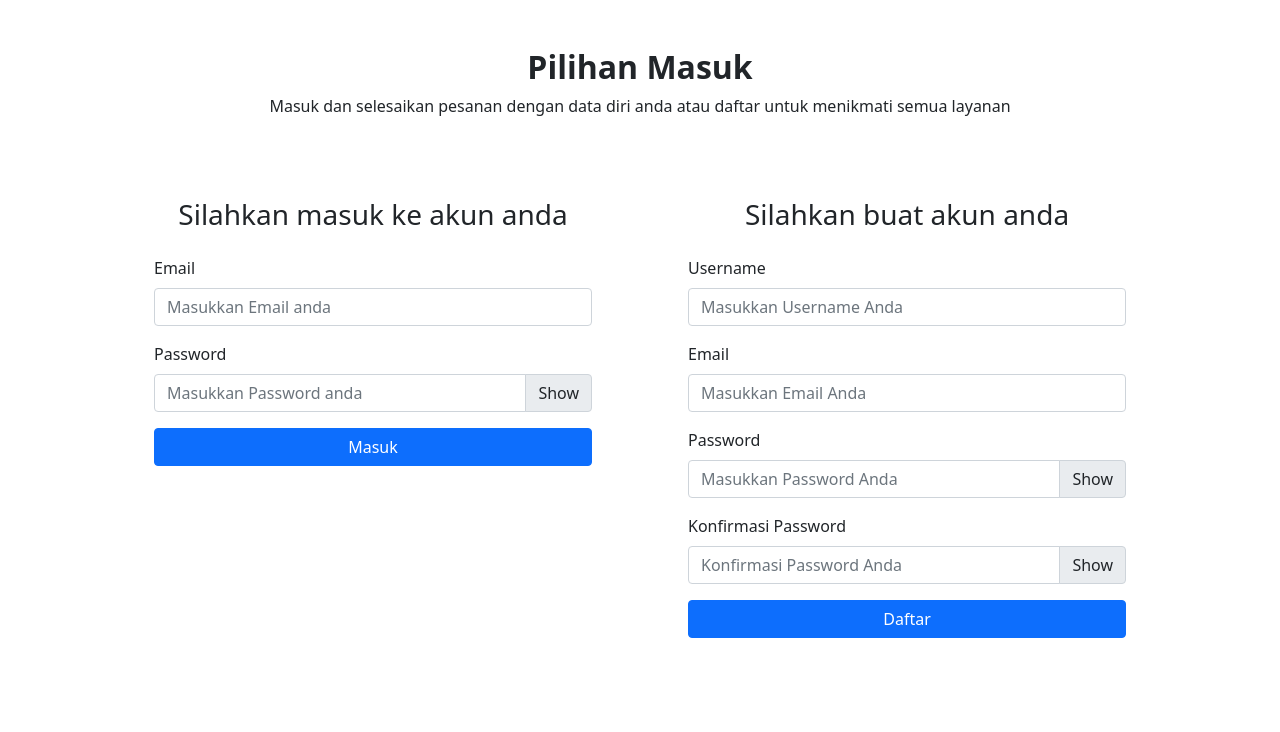
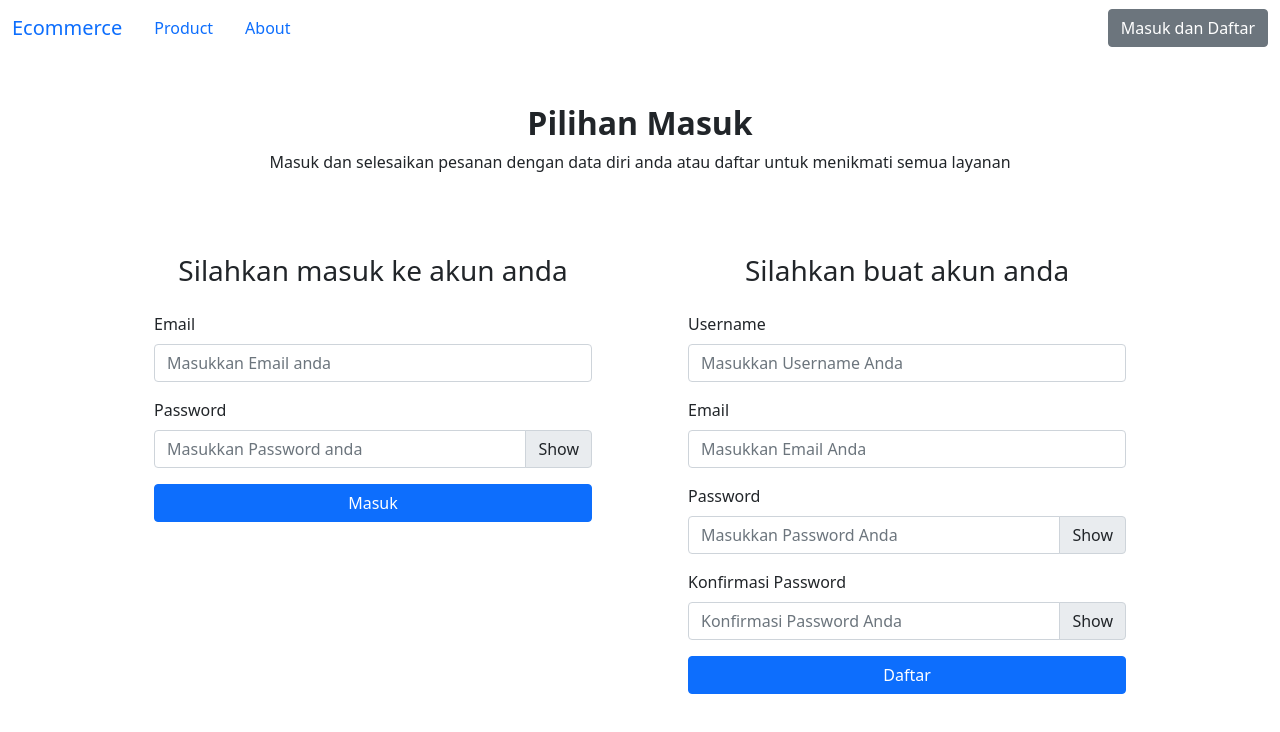
Before and after one commit to Rizqurobbi/E-Commerce, a React (Create React App) app: page / in a window 1280 px wide. Shown: the top 732 px of the page. Built offline with nearby package versions, Linux system fonts and the light colour scheme.

Commit message:
EC-03 :Membuat Navbar

```diff
--- a/src/App.js
+++ b/src/App.js
@@ -4,6 +4,7 @@ import React from 'react';
 import Navbar from './component/navbar';
 import Form from './component/Form';
 import AuthPage from './pages/AuthPage';
+import NavbarComponent from './component/NavbarReact';
 
 
 
@@ -17,6 +18,7 @@ class App extends React.Component {
       <div>
       {/* <Navbar/>
       <Form/> */}
+      <NavbarComponent/>
       <AuthPage/>
       </div>
      );
--- /dev/null
+++ b/src/component/NavbarReact.jsx
@@ -0,0 +1,38 @@
+import React from 'react';
+import { Button, Nav, Navbar, NavbarBrand, NavbarText, NavbarToggler, NavItem, NavLink, Collapse, } from 'reactstrap';
+
+class NavbarComponent extends React.Component {
+    constructor(props) {
+        super(props);
+        this.state = {
+            openCollapse:false
+         }
+    }
+    render() {
+        return (
+            <Navbar expand="md">
+                <NavbarBrand>
+                    Ecommerce
+                </NavbarBrand>
+                <NavbarToggler onClick={()=> this.setState({openCollapse:!this.state.openCollapse})}/>
+                <Collapse isOpen={this.state.openCollapse} navbar>
+                    <Nav>
+                        <NavItem>
+                            <NavLink>
+                                Product
+                            </NavLink>
+                        </NavItem>
+                        <NavItem>
+                            <NavLink>
+                                About
+                            </NavLink>
+                        </NavItem>
+                    </Nav>
+                        <Button type="button" style={{marginLeft:"auto"}}>Masuk dan Daftar</Button>
+                </Collapse>
+            </Navbar>
+         );
+    }
+}
+
+export default NavbarComponent;
```
